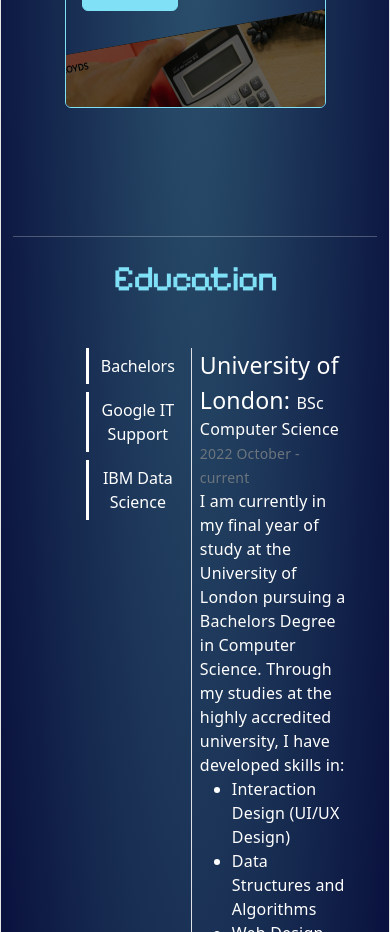
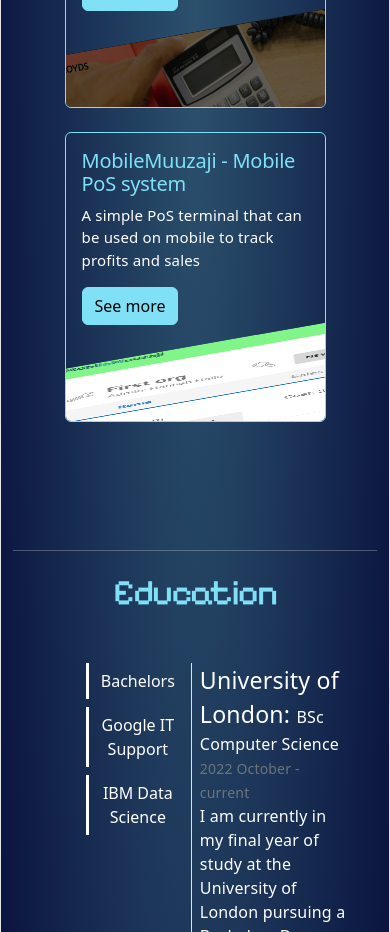
Before and after one commit to Hannah-Muthoni-Hailu/Hannah-Muthoni-Portfolio, a React (Vite) app: page / in a window 390 px wide. Shown: the part 2100-3032 px from the top of the page. Built offline with nearby package versions, Linux system fonts and the light colour scheme; a web font is replaced by a local one.

Commit message:
Added MobileMuuzaji to projects

```diff
--- a/src/components/Projects.jsx
+++ b/src/components/Projects.jsx
@@ -6,6 +6,7 @@ import Spearmint from '../assets/Spearmint.png';
 import TextCopier from '../assets/TextCopier.png';
 import BotSasa from '../assets/BotSasa.png';
 import Mortgage from '../assets/Mortgage.png';
+import MobileMuuzaji from '../assets/MobileMuuzaji.png';
 
 export default function Projects() {
     const [modalContent, setModalContent] = useState({});
@@ -64,6 +65,20 @@ export default function Projects() {
             ],
             'github': 'https://github.com/Hannah-Muthoni-Hailu/lloyds-bank-mortgage-calculator',
         },
+        {
+            'img': MobileMuuzaji,
+            'name': 'MobileMuuzaji - Mobile PoS system',
+            'shortDesc': 'A simple PoS terminal that can be used on mobile to track profits and sales',
+            'longDesc': 'MobileMuuzaji is a passion project I built for my mothers small business. It is designed to specifically address challenges that small entreprenuers in Kenya, like her, face. Specifically, it allows sales and profits to be logged and calculated quickly, better fitting the fast paced landscape of running a small business in the country. It also allows for employee management, ensuring data is consolidated across the organization. In addition to that, it offers an easy way to sort and group data allowing for data-driven decision making.',
+            'techstack': [
+                'Kotlin',
+                'Python (FastAPI)',
+                'Android Mobile Development',
+                'Git Version Control',
+                'Figma',
+            ],
+            'github': 'https://github.com/Hannah-Muthoni-Hailu/MobileMuuzaji',
+        },
     ]
 
     const handleOpen = (project) => {
```
